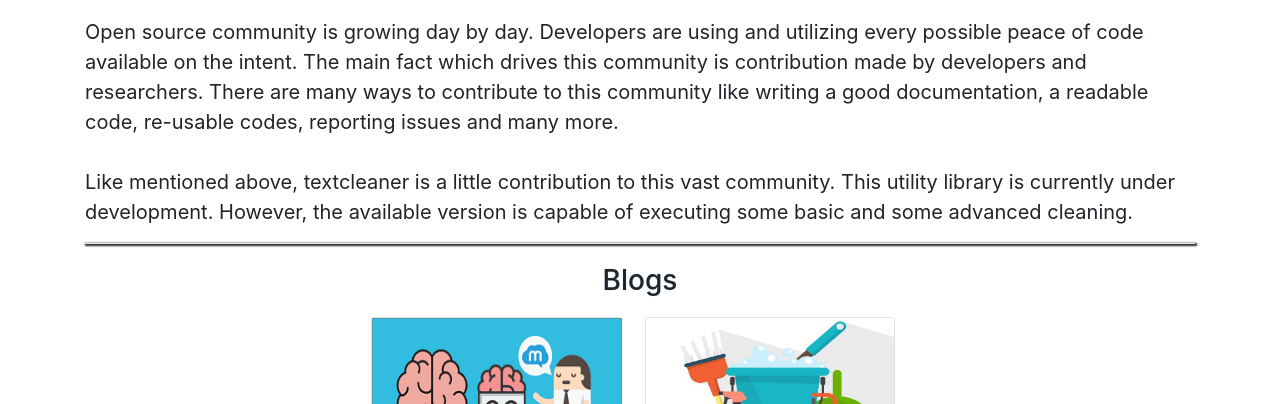
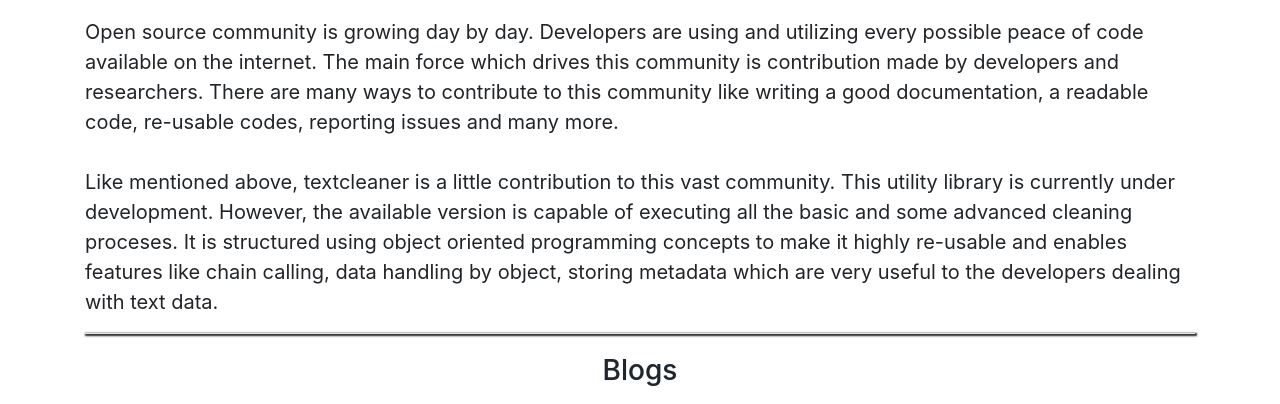
Before and after one commit to YugantM/yugantm.github.io, a plain HTML site: page textcleaner/index.html in a window 1280 px wide. Shown: the part 366-770 px from the top of the page. Drawn offline with nearby package versions, Linux system fonts and the light colour scheme; some packages are replaced by stand-ins of ours; a script that the page names is missing.

Commit message:
Update index.html

```diff
--- a/textcleaner/index.html
+++ b/textcleaner/index.html
@@ -105,12 +105,12 @@ data cleaning guidelines,">
     <center><h3 style="margin:20px;text-shadow: 0px 0px 1px rgba(28,110,164,0.43);"> Motto </h3></center>
   <div clas="row">
     <center>
-<p class="motto"> Open source community is growing day by day. Developers are using and utilizing every possible peace of code available on the intent.
-  The main fact which drives this community is contribution made by developers and researchers.
+<p class="motto"> Open source community is growing day by day. Developers are using and utilizing every possible peace of code available on the internet.
+  The main force which drives this community is contribution made by developers and researchers.
   There are many ways to contribute to this community like writing a good documentation, a readable code,
   re-usable codes, reporting issues and many more.<br/><br/>
   Like mentioned above, textcleaner is a little contribution to this vast community. This utility library is currently under development. However, the available version is capable of
-        executing some basic and some advanced cleaning.</p>
+        executing all the basic and some advanced cleaning proceses. It is structured using object oriented programming concepts to make it highly re-usable and enables features like chain calling, data handling by object, storing metadata which are very useful to the developers dealing with text data.</p>
     </center>
   </div>
 <hr>
```
